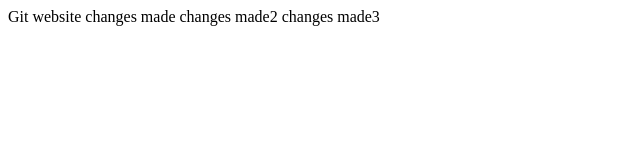
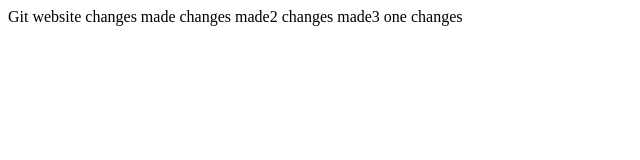
Before and after one commit to LeoRcks/LearnGIT, a plain HTML site: page index.html in a window 1280 px wide. Shown: the whole page, without its empty margins (0-640 px from the left). Drawn offline with Linux system fonts and the light colour scheme.

Commit message:
one changes

```diff
--- a/index.html
+++ b/index.html
@@ -10,5 +10,6 @@
     changes made
     changes made2
     changes made3
+    one changes
 </body>
 </html>
```
